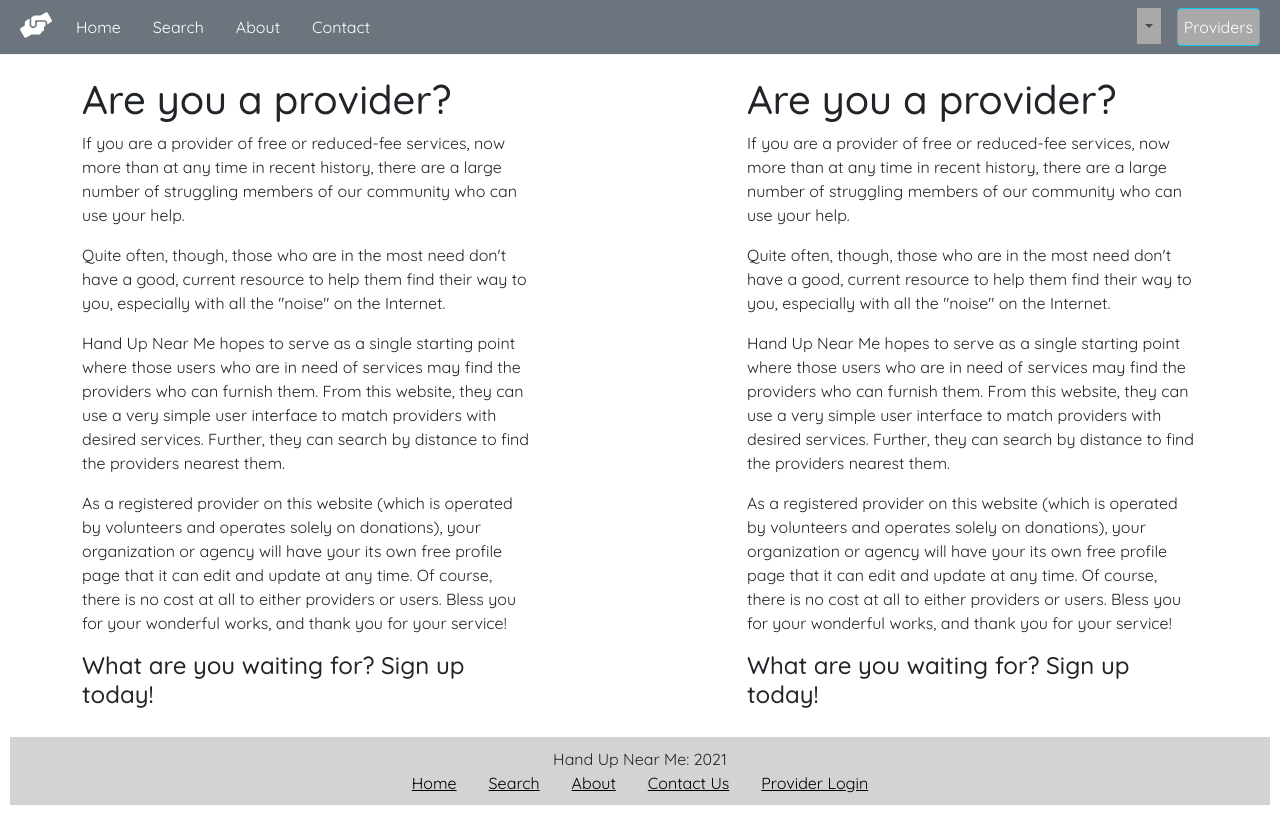
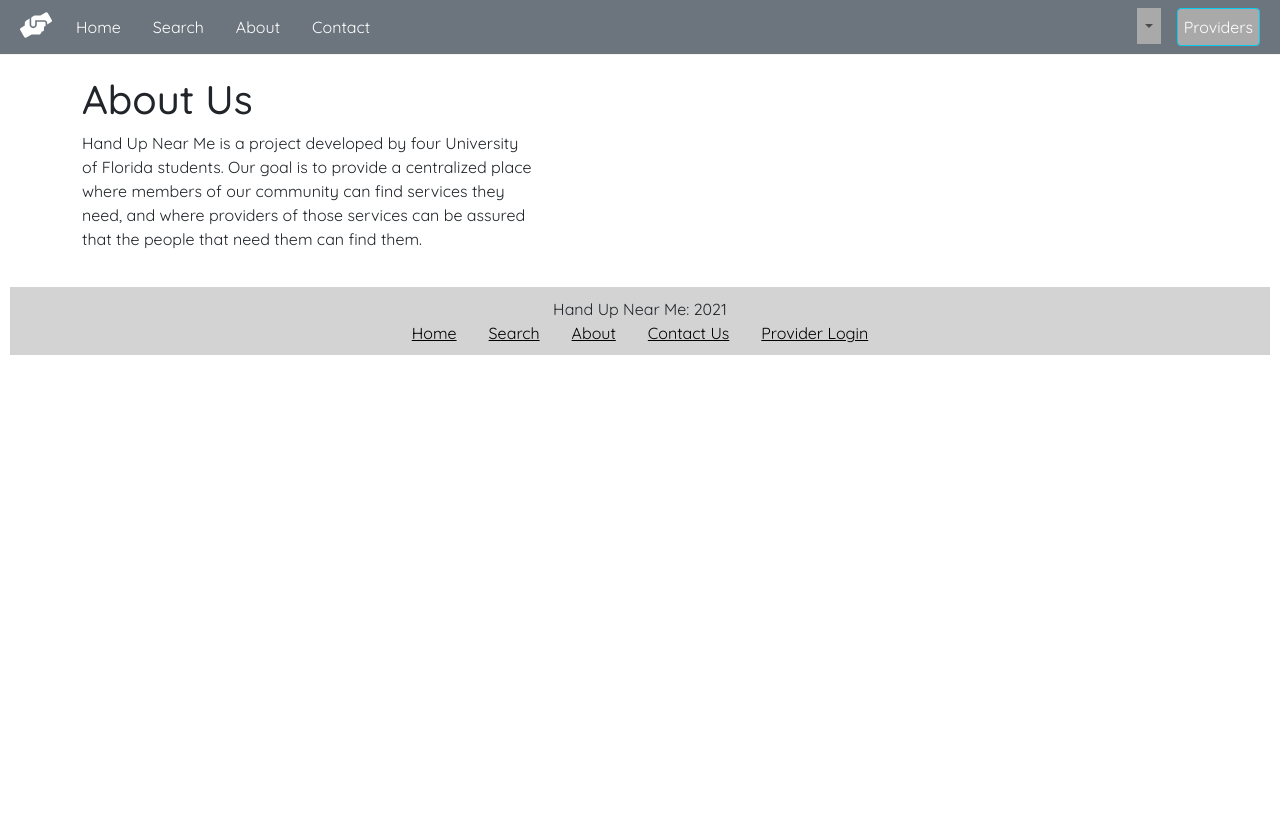
Before and after one commit to liujohnj/hand-up-near-me, a React (Create React App) app in the folder front-end/: page /about in a window 1280 px wide. After the commit the page ends 800 px from the top, so only its background shows below. Built offline with nearby package versions, Linux system fonts and the light colour scheme.

Commit message:
Added to about page

```diff
--- a/front-end/package.json
+++ b/front-end/package.json
@@ -21,11 +21,7 @@
     "react-scripts": "4.0.3",
     "use-position": "0.0.8"
   },
-
   "proxy": "http://localhost:5000",
-
-
-
   "scripts": {
     "start": "react-scripts start",
     "build": "react-scripts build",
--- a/front-end/src/About.js
+++ b/front-end/src/About.js
@@ -9,6 +9,9 @@ const About = () => {
     return (
         <div className="About">
            <Container>
+               <Row>
+                   <h1>About Us</h1>
+               </Row>
                 <Row>
                     <Col className="rm-15" sm={5}>
                         <AboutTextLeft />
--- a/front-end/src/Contact.js
+++ b/front-end/src/Contact.js
@@ -83,7 +83,7 @@ const Contact = () => {
 
     return (
         <div className="Contact">
-            <h2>Contact us</h2>
+            <h2>Contact Us</h2>
 
             <ContactText />
 
--- a/front-end/src/components/AboutTextLeft.js
+++ b/front-end/src/components/AboutTextLeft.js
@@ -3,17 +3,7 @@ import React from 'react';
 const AboutTextRight = () => {
     return (
         <div>
-            <h1>Are you a provider?</h1>
-
-            <p>If you are a provider of free or reduced-fee services, now more than at any time in recent history, there are a large number of struggling members of our community who can use your help.</p>
-
-            <p>Quite often, though, those who are in the most need don't have a good, current resource to help them find their way to you, especially with all the "noise" on the Internet.</p>
-
-            <p>Hand Up Near Me hopes to serve as a single starting point where those users who are in need of services may find the providers who can furnish them.  From this website, they can use a very simple user interface to match providers with desired services.  Further, they can search by distance to find the providers nearest them.</p>
-
-            <p>As a registered provider on this website (which is operated by volunteers and operates solely on donations), your organization or agency will have your its own free profile page that it can edit and update at any time.  Of course, there is no cost at all to either providers or users.  Bless you for your wonderful works, and thank you for your service!</p>
-
-            <h4>What are you waiting for?  Sign up today!</h4>
+            <p>Hand Up Near Me is a project developed by four University of Florida students. Our goal is to provide a centralized place where members of our community can find services they need, and where providers of those services can be assured that the people that need them can find them.</p>
         </div>
     );
 }
--- a/front-end/src/components/AboutTextRight.js
+++ b/front-end/src/components/AboutTextRight.js
@@ -3,17 +3,7 @@ import React from 'react';
 const AboutTextLeft = () => {
     return (
         <div>
-            <h1>Are you a provider?</h1>
 
-            <p>If you are a provider of free or reduced-fee services, now more than at any time in recent history, there are a large number of struggling members of our community who can use your help.</p>
-
-            <p>Quite often, though, those who are in the most need don't have a good, current resource to help them find their way to you, especially with all the "noise" on the Internet.</p>
-
-            <p>Hand Up Near Me hopes to serve as a single starting point where those users who are in need of services may find the providers who can furnish them.  From this website, they can use a very simple user interface to match providers with desired services.  Further, they can search by distance to find the providers nearest them.</p>
-
-            <p>As a registered provider on this website (which is operated by volunteers and operates solely on donations), your organization or agency will have your its own free profile page that it can edit and update at any time.  Of course, there is no cost at all to either providers or users.  Bless you for your wonderful works, and thank you for your service!</p>
-
-            <h4>What are you waiting for?  Sign up today!</h4>
         </div>
     );
 }
```
Also changed, not shown: 1 other file (tests, documents, lock files or other folders).
